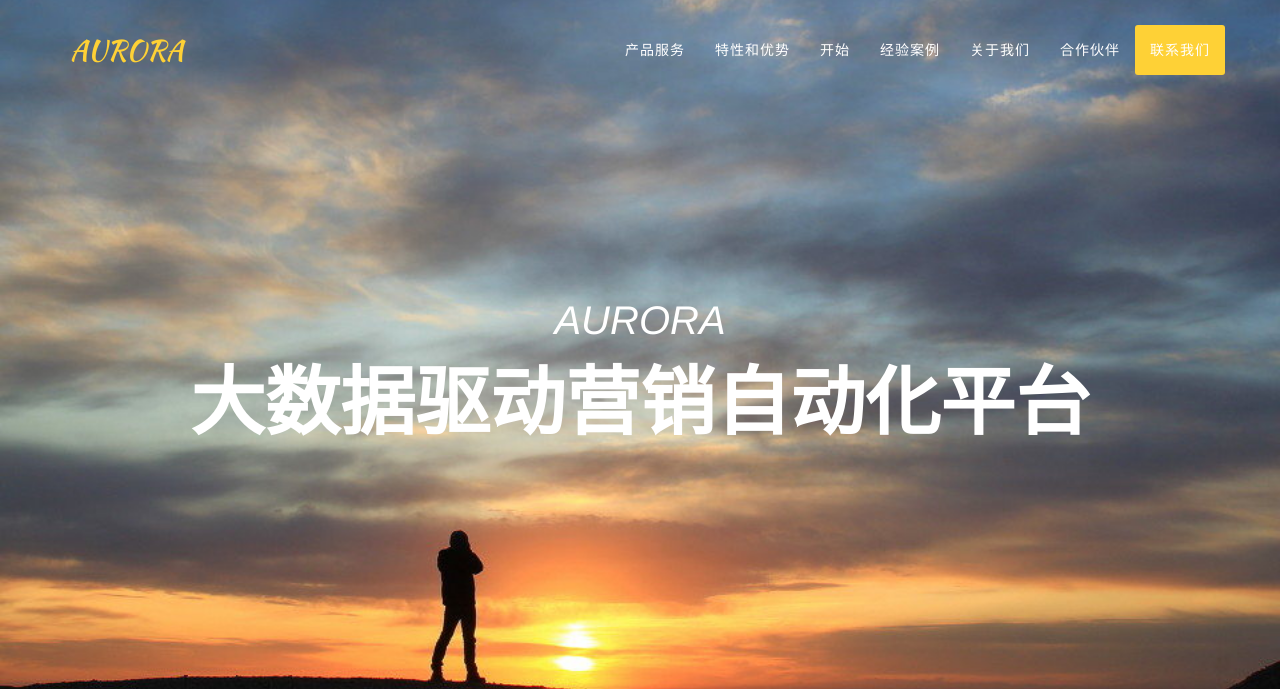
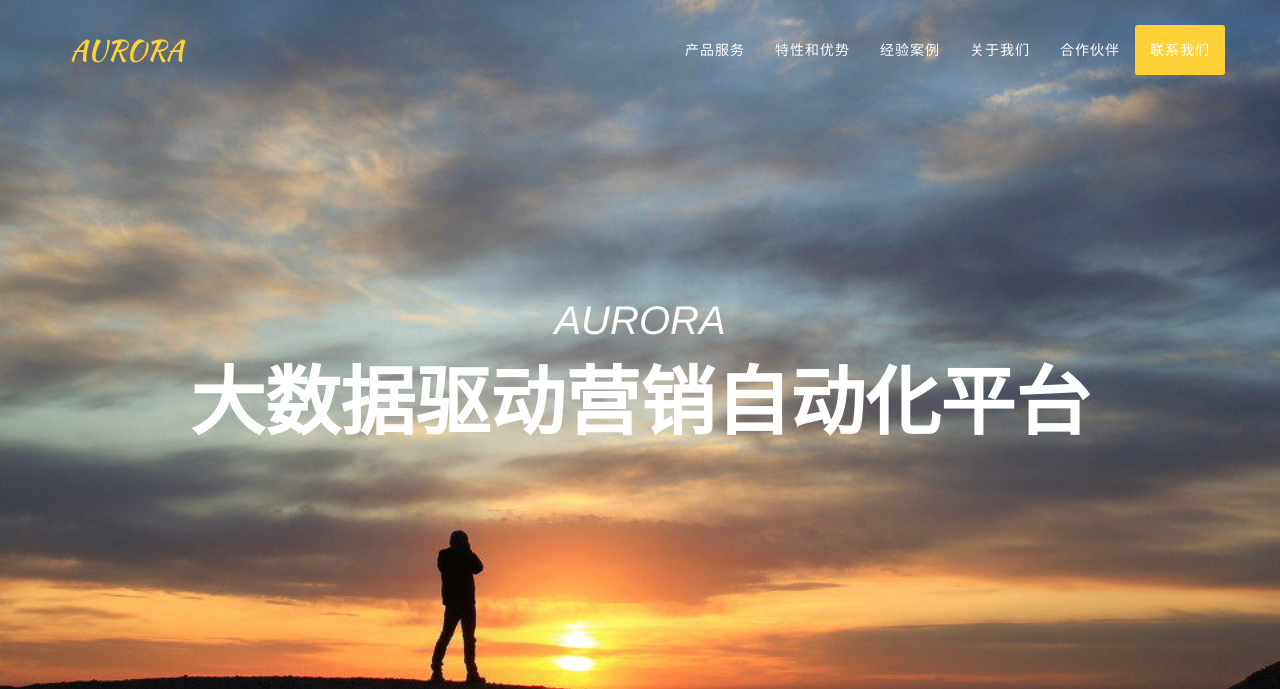
Before and after one commit to StephTruong/Project_Ingadata, a Python web app: template dev/app/templates/home/index.html in a window 1280 px wide. Shown: the top 689 px of the page. Run offline with Jinja, Linux system fonts and the light colour scheme; the template is opened without the code that fills it, so the values that code supplies are empty; some libraries are stand-ins or nearby versions; some web fonts are replaced.

Commit message:
remove start on nav bar

```diff
--- a/dev/app/templates/home/index.html
+++ b/dev/app/templates/home/index.html
@@ -62,9 +62,6 @@
                         <a class="page-scroll" href="#values">特性和优势</a>
                     </li>
 
-                    <li>
-                        <a class="page-scroll" href="#play">开始</a>
-                    </li>
                     <li>
                         <a class="page-scroll" href="#portfolio">经验案例</a>
                     </li>
```
